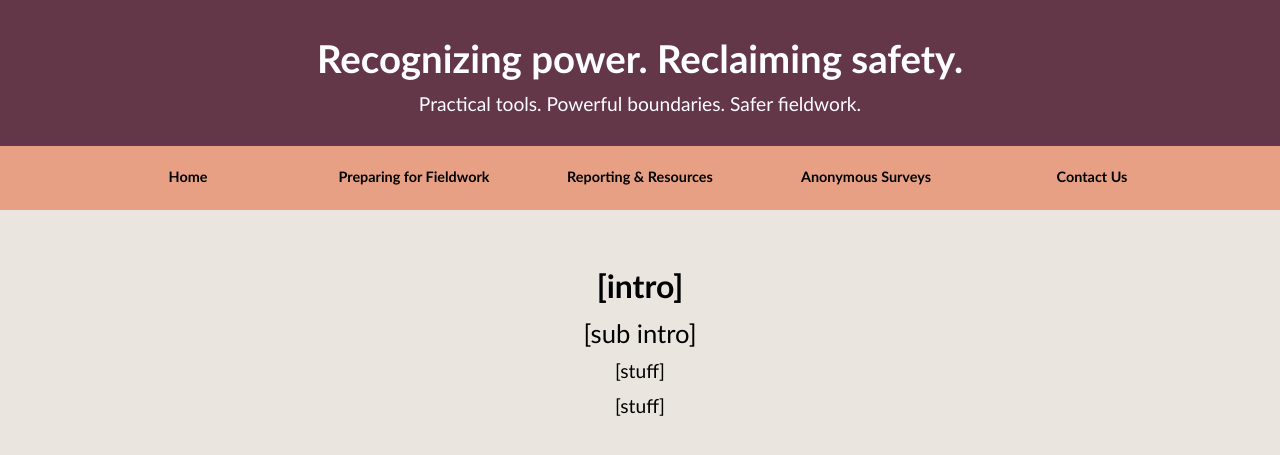
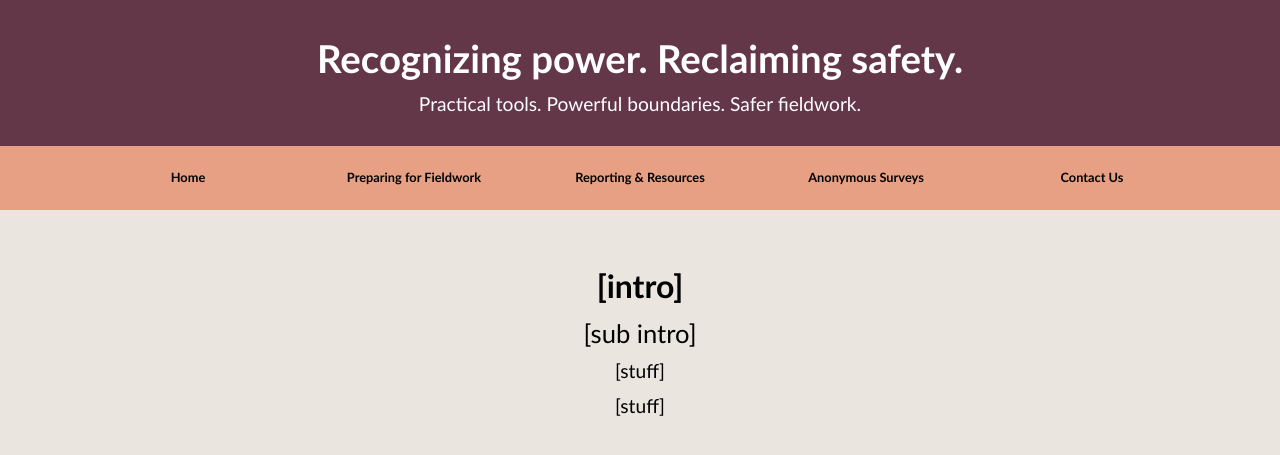
Before and after one commit to AnthroSafetyWarrior/GoldenTrowelProject, a Jekyll site: the page built from _pages/reporting.html, in a window 1280 px wide. Shown: the top 455 px of the page. Built offline with Jekyll 4.4.1, drawn with Linux system fonts in a browser that asks for light colours.

Commit message:
updating pages

```diff
--- a/_layouts/default.html
+++ b/_layouts/default.html
@@ -57,7 +57,7 @@
     .dropdown > a{
       display:flex; align-items:center; justify-content:center; text-align:center;
       padding: clamp(4px, 0.7vw, 5px) clamp(4px, 0.7vw, 10px);
-      font-size: clamp(0.9rem, 1.1vw, 1rem);   /* never bigger than ~16px */
+      font-size: clamp(0.8rem, .8vw, 1rem);   /* never bigger than ~16px */
       font-weight:bold; color:black; text-decoration:none;
       border-radius:6px; line-height:1.15;
       white-space: normal;                     /* allow 2-line labels */
@@ -68,7 +68,7 @@
     .dropdown-content{
       display:none; position:absolute; top:100%; left:50%; transform:translateX(-50%);
       background:#e8a084; min-width:max(220px,100%); z-index:10; text-align:center;
-      font-weight:bold; font-size: clamp(0.2rem, 1vw, 1rem);
+      font-weight:bold; font-size: clamp(0.9rem, 1.1vw, 1rem);
       padding:.25em 0; border-radius:6px;
     }
 
```
